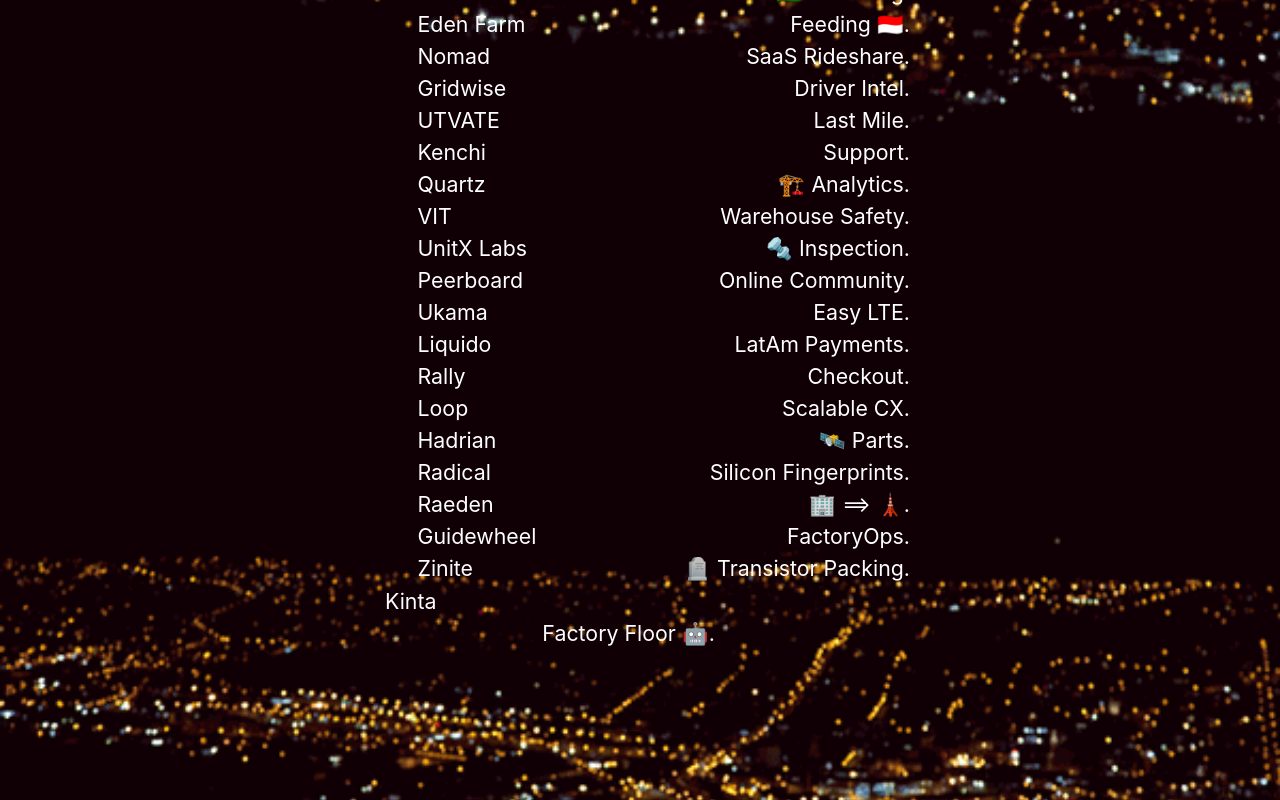
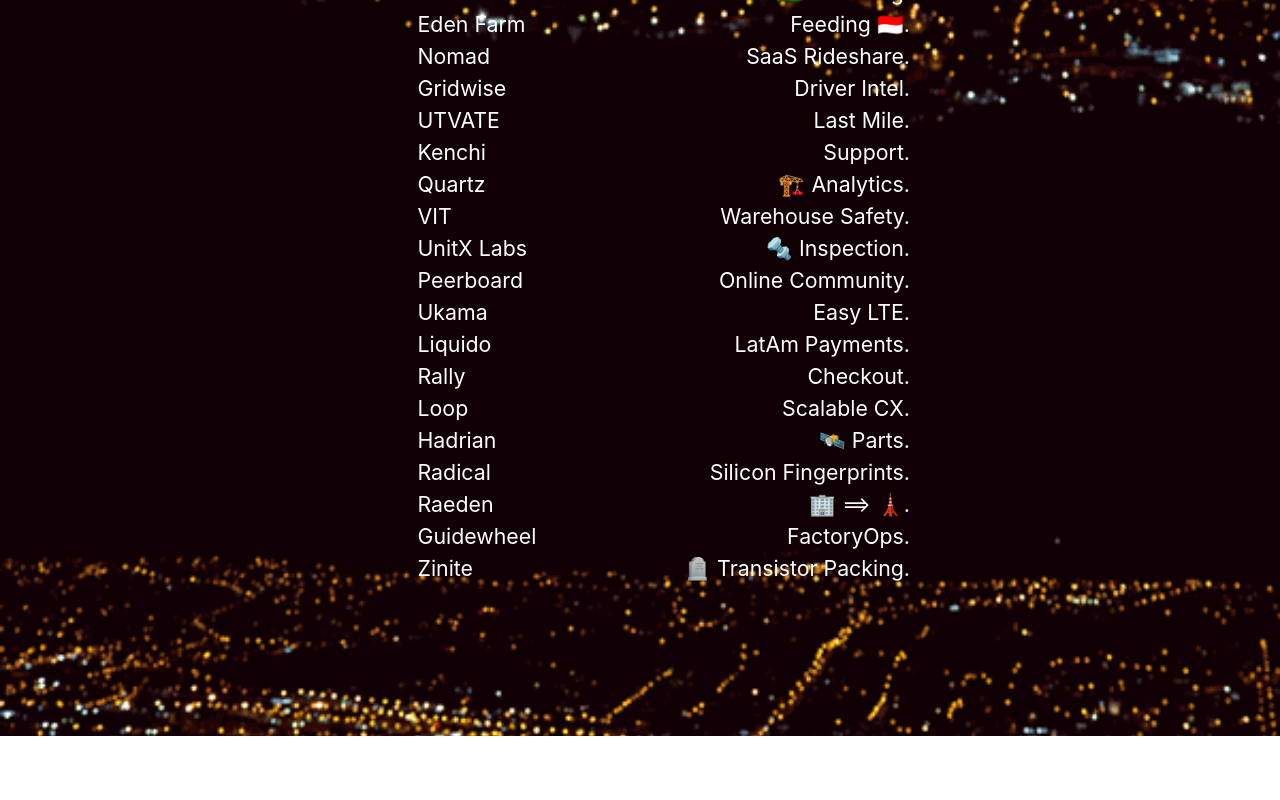
Before and after one commit to aothman/indicatorfund-dot-com, a plain HTML site: page index.html in a window 1280 px wide. Shown: the part 730-1530 px from the top of the page. After the commit the page ends 1466 px from the top, so only its background shows below. Drawn offline with nearby package versions, Linux system fonts and the light colour scheme.

Commit message:
Update index.html

```diff
--- a/index.html
+++ b/index.html
@@ -275,12 +275,6 @@
                       🪦 Transistor Packing.
                     </div>
                 </div
-                <div class="row">
-                    <div class="col-md-1"></div>
-                    <div class="col-md-3 text-left"><a href="https://kinta-ai.com/">Kinta</a></div>
-                    <div class="col-md-8 text-right">
-                      Factory Floor 🤖.
-                </div>
             </div>
             <div class="col-md-3"></div>
         </div>
```
